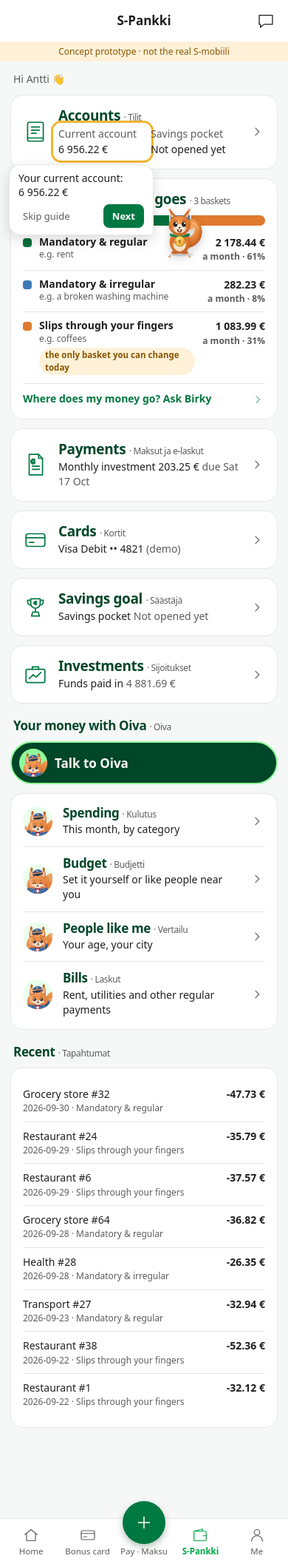
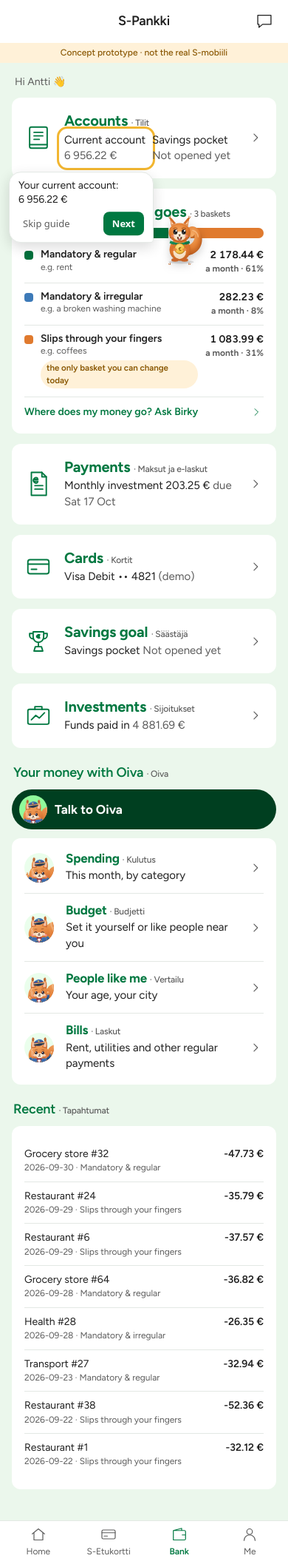
Before and after one commit to bristiana/spankki-wa, a FastAPI app: page /s-mobiili/ in a window 390 px wide. Shown: the whole page at 74% size. Run offline with FastAPI, Linux system fonts and the light colour scheme.

Commit message:
style(s-mobiili): the S-mobiili app's look on a real phone
Figtree (SIL OFL) as the closest free match to S Group's own S Bonus UX, self-hosted with its licence; mint page,
borderless white cards, green titles and section heads, four tabs as in the app (Home, S-Etukortti, Bank, Me),
green primary buttons and a green Säästäjä-style amount on the payment flow. Phone behaviour: no text resizing,
no horizontal scroll, 16 px inputs (no zoom), contained smooth scrolling, safe-area offsets for the Talk to Oiva
button, toast and call panel, a tighter layout under 380 px.

Co-Authored-By: Claude Opus 5.5 <noreply@anthropic.com>

```diff
--- a/app/static/oiva/screens.css
+++ b/app/static/oiva/screens.css
@@ -3,7 +3,7 @@
 @media (prefers-color-scheme:dark){:root{--c0:#3cc47a;--c1:#f2b14a;--c2:#4cc4d4;--c3:#fb8a5c;--c4:#b9a2f0;--c5:#a7b3ad;--over:#f5a524}}
 
 /* charts (kchart.js); the main site has these in base.html */
-.kc{display:block;width:100%;height:auto;overflow:visible;font-family:system-ui,-apple-system,"Segoe UI",Roboto,sans-serif}
+.kc{display:block;width:100%;height:auto;overflow:visible;font-family:var(--font)}
 .kc text{font-size:11px;fill:var(--muted)}
 .kc .kc-label{font-size:12.5px;fill:var(--ink)}
 .kc .kc-val{font-size:11.5px;fill:var(--ink)}
@@ -59,8 +59,8 @@ a.more{display:inline-flex;align-items:center;min-height:44px;color:var(--brand)
 .bd-own div{display:flex;gap:8px;margin-top:4px}.bd-own input{flex:1;min-height:48px;border:1px solid var(--line);border-radius:12px;padding:0 12px;font:inherit;background:var(--card);color:var(--ink)}
 .bd-own .btn{width:auto;padding:0 20px;min-height:48px}
 .bd-err{color:var(--over);font-size:13px;margin:6px 0 0}
-.bd-toast{position:absolute;left:12px;right:12px;bottom:96px;z-index:41;display:flex;align-items:center;justify-content:space-between;gap:10px;background:var(--ink);color:var(--card);border-radius:12px;padding:6px 8px 6px 14px;font-size:14px}
-.bd-toast button{min-height:44px;min-width:64px;border:0;border-radius:10px;background:transparent;color:var(--card);font:700 15px system-ui;text-decoration:underline;cursor:pointer}
+.bd-toast{position:absolute;left:12px;right:12px;bottom:calc(82px + env(safe-area-inset-bottom));z-index:41;display:flex;align-items:center;justify-content:space-between;gap:10px;background:var(--ink);color:var(--card);border-radius:12px;padding:6px 8px 6px 14px;font-size:14px}
+.bd-toast button{min-height:44px;min-width:64px;border:0;border-radius:10px;background:transparent;color:var(--card);font:700 15px var(--font);text-decoration:underline;cursor:pointer}
 
 /* People like me */
 .cp-who{margin:0 0 2px;font-size:16px}.cp-head .muted{margin:0 0 6px}
@@ -90,7 +90,7 @@ a.more{display:inline-flex;align-items:center;min-height:44px;color:var(--brand)
 .bl-method{margin:4px 4px 0}.bl-method summary{min-height:44px;display:flex;align-items:center;cursor:pointer;color:var(--brand);font-weight:600;font-size:14px;text-decoration:underline}
 
 /* Talk to Oiva: the call sits over the lower part of the phone, so the screen Oiva shows stays visible above */
-.call{position:absolute;left:0;right:0;bottom:0;z-index:45;padding:0 10px 10px}
+.call{position:absolute;left:0;right:0;bottom:0;z-index:45;padding:0 10px calc(10px + env(safe-area-inset-bottom))}
 .call-panel{background:#004628;color:#fff;border-radius:24px;padding:12px 16px 14px;box-shadow:0 -6px 30px rgba(0,0,0,.25)}
 .call-demo{margin:0 0 6px;font-size:12.5px;font-weight:600;color:#004628;background:#91fa9b;border-radius:99px;padding:3px 12px;display:inline-block}
 .call-top{display:flex;align-items:baseline;gap:10px;font-size:14px}.call-top b{font-size:17px}
@@ -103,11 +103,11 @@ a.more{display:inline-flex;align-items:center;min-height:44px;color:var(--brand)
 .call-summary{margin:6px 0;background:rgba(255,255,255,.1);border-radius:14px;padding:8px 12px;font-size:13.5px}
 .call-summary p{margin:3px 0}.call-summary .warn{color:#ffd88a}
 .call-btns{display:flex;gap:10px;margin-top:8px}
-.call-btns button{flex:1;min-height:48px;border-radius:99px;font:700 16px system-ui,-apple-system,sans-serif;cursor:pointer}
+.call-btns button{flex:1;min-height:48px;border-radius:99px;font:700 16px var(--font);cursor:pointer}
 #call-mute{background:transparent;color:#fff;border:2px solid #d2fcd5}#call-mute[aria-pressed="true"]{background:#d2fcd5;color:#004628}
 #call-end{background:#91fa9b;color:#004628;border:2px solid #91fa9b}
 .call-btns button:focus-visible{outline:3px solid #fff;outline-offset:2px}
-.talk-fab{position:absolute;right:14px;bottom:92px;z-index:30;display:flex;align-items:center;gap:6px;min-height:52px;padding:6px 16px 6px 8px;border-radius:99px;border:2px solid #91fa9b;background:#004628;color:#fff;font:700 15px system-ui,-apple-system,sans-serif;box-shadow:0 4px 16px rgba(0,0,0,.2);cursor:pointer}
+.talk-fab{position:absolute;right:14px;bottom:calc(78px + env(safe-area-inset-bottom));z-index:30;display:flex;align-items:center;gap:6px;min-height:52px;padding:6px 16px 6px 8px;border-radius:99px;border:2px solid #91fa9b;background:#004628;color:#fff;font:700 15px var(--font);box-shadow:0 4px 16px rgba(0,0,0,.2);cursor:pointer}
 .talk-fab img{border-radius:50%;background:#91fa9b}
 .talk-fab:focus-visible{outline:3px solid #91fa9b;outline-offset:2px}
 #oiva-screen{padding-bottom:72px}
--- a/app/templates/smobiili.html
+++ b/app/templates/smobiili.html
@@ -23,7 +23,9 @@
 <head>
 <meta charset="utf-8">
 <meta name="viewport" content="width=device-width, initial-scale=1, viewport-fit=cover">
-<meta name="theme-color" content="#ffffff">
+<meta name="theme-color" content="#ffffff" media="(prefers-color-scheme: light)">
+<meta name="theme-color" content="#151d19" media="(prefers-color-scheme: dark)">
+<link rel="preload" href="/static/fonts/figtree-latin-wght-normal.woff2" as="font" type="font/woff2" crossorigin>
 <meta name="robots" content="noindex">
 <link rel="icon" href="/static/birky.svg" type="image/svg+xml">
 <title>{% if screen == "home" %}S-mobiili concept{% else %}{{ f.title }} · S-mobiili concept{% endif %}</title>
@@ -31,16 +33,28 @@
 <link rel="stylesheet" href="/static/birky/guide.css">
 {% if screen != "flow" %}<link rel="stylesheet" href="/static/oiva/screens.css">{% endif %}
 <style>
-  /* S-Pankki's visual language (its public site's tokens): dark green #004628 for headings, strong green #007841,
-     neon mint #91fa9b as the highlighter fill with dark-green text, pale green tints, flat cards, pill buttons. */
-  :root{--page:#f5f8f7;--bar:#fff;--card:#fff;--ink:#1f1f1f;--muted:#5c5c5c;--line:#e6e6e6;--brand:#007841;--brand-ink:#fff;
-        --head:#004628;--mint:#91fa9b;--mint-ink:#004628;--accent:#00aa46;--soft:#eafeec;--warn:#885600;--warn-bg:#fff1d8;--frame:#101412;
+  /* The S-mobiili app's look, from its App Store screenshots: a white top bar with a centred title, a mint page,
+     borderless white cards with green line icons and green titles, grey detail lines, a four-tab bar with the active
+     tab in green. Type: the app uses S Group's own S Bonus UX (not free), so this uses Figtree (SIL OFL), the closest
+     free geometric grotesque, served from /static/fonts. */
+  @font-face{font-family:"Figtree";font-style:normal;font-weight:300 900;font-display:swap;
+    src:url(/static/fonts/figtree-latin-wght-normal.woff2) format("woff2");
+    unicode-range:U+0000-00FF,U+0131,U+0152-0153,U+02BB-02BC,U+02C6,U+02DA,U+02DC,U+0304,U+0308,U+0329,U+2000-206F,U+20AC,U+2122,U+2191,U+2193,U+2212,U+2215,U+FEFF,U+FFFD}
+  @font-face{font-family:"Figtree";font-style:normal;font-weight:300 900;font-display:swap;
+    src:url(/static/fonts/figtree-latin-ext-wght-normal.woff2) format("woff2");
+    unicode-range:U+0100-02BA,U+02BD-02C5,U+02C7-02CC,U+02CE-02D7,U+02DD-02FF,U+0304,U+0308,U+0329,U+1D00-1DBF,U+1E00-1E9F,U+1EF2-1EFF,U+2020,U+20A0-20AB,U+20AD-20C0,U+2113,U+2C60-2C7F,U+A720-A7FF}
+  :root{--font:"Figtree",system-ui,-apple-system,"Segoe UI",Roboto,sans-serif;--card-edge:transparent;--page:#ebf7ec;--bar:#fff;--card:#fff;--ink:#1f1f1f;--muted:#5c5c5c;--line:#e3e8e4;--brand:#007841;--brand-ink:#fff;
+        --head:#007841;--mint:#91fa9b;--mint-ink:#004628;--accent:#00aa46;--soft:#eafeec;--warn:#885600;--warn-bg:#fff1d8;--frame:#101412;
         --g-card:var(--card);--g-ink:var(--ink);--g-line:var(--line);--g-brand:var(--brand);--g-brand-ink:var(--brand-ink);--g-muted:var(--muted)}
-  @media (prefers-color-scheme:dark){:root{--page:#0e1512;--bar:#151d19;--card:#18221d;--ink:#e8efeb;--muted:#9eaba4;--line:#26332c;
-        --brand:#5fe08a;--brand-ink:#04140b;--head:#91fa9b;--mint:#91fa9b;--mint-ink:#004628;--accent:#5fe08a;--soft:#1b2a22;
+  @media (prefers-color-scheme:dark){:root{--card-edge:#26332c;--page:#0e1512;--bar:#151d19;--card:#18221d;--ink:#e8efeb;--muted:#9eaba4;--line:#26332c;
+        --brand:#5fe08a;--brand-ink:#04140b;--head:#6ee597;--mint:#91fa9b;--mint-ink:#004628;--accent:#5fe08a;--soft:#1b2a22;
         --warn:#f3c66b;--warn-bg:#2b2416;--frame:#2b3631}}
   *{box-sizing:border-box}
-  html,body{margin:0;background:var(--page);color:var(--ink);font:16px/1.45 system-ui,-apple-system,"Segoe UI",Roboto,sans-serif}
+  html{-webkit-text-size-adjust:100%;text-size-adjust:100%}
+  html,body{margin:0;background:var(--page);color:var(--ink);font:16px/1.45 var(--font);overflow-x:hidden;-webkit-font-smoothing:antialiased}
+  body{-webkit-tap-highlight-color:transparent;touch-action:manipulation}
+  img,svg{max-width:100%}
+  input,select,textarea,button{font-family:var(--font)}input,select,textarea{font-size:16px}
   body{min-height:100dvh;display:flex;flex-direction:column;align-items:center;justify-content:center;gap:12px;padding:16px}
   :focus-visible{outline:3px solid var(--brand);outline-offset:2px;border-radius:8px}
   .outside{margin:0;font-size:13px;color:var(--muted);text-align:center;max-width:390px}
@@ -49,25 +63,25 @@
   .status{display:flex;justify-content:space-between;align-items:center;padding:12px 26px 0;font-size:14px;font-weight:600;background:var(--bar)}
   .status i{width:96px;height:26px;border-radius:99px;background:var(--frame)}
   .i{width:28px;height:28px;flex:none}
-  .top{display:grid;grid-template-columns:44px 1fr 44px;align-items:center;padding:6px 8px;background:var(--bar)}
-  .top h1{grid-column:2;margin:0;text-align:center;font-size:17px;font-weight:600;white-space:nowrap;overflow:hidden;text-overflow:ellipsis}
+  .top{display:grid;grid-template-columns:44px 1fr 44px;align-items:center;padding:8px 10px;min-height:56px;background:var(--bar)}
+  .top h1{grid-column:2;margin:0;text-align:center;font-size:18px;font-weight:600;letter-spacing:-.01em;white-space:nowrap;overflow:hidden;text-overflow:ellipsis}
   .top a{display:grid;place-items:center;width:44px;height:44px;border-radius:50%;color:var(--ink)}
   .top .chat{grid-column:3}.top .i{width:26px;height:26px}
   .concept{margin:0;padding:5px 12px;background:var(--warn-bg);color:var(--warn);font-size:12px;text-align:center;font-weight:500}
-  .screen{flex:1;overflow-y:auto;padding:14px 14px 28px;scrollbar-width:none;position:relative}
+  .screen{flex:1;overflow-y:auto;overflow-x:hidden;padding:16px 16px 28px;scrollbar-width:none;position:relative;overscroll-behavior:contain;-webkit-overflow-scrolling:touch}
   .screen::-webkit-scrollbar{display:none}
   .hi{margin:0 4px 10px;color:var(--muted);font-size:14px}
-  .card{background:var(--card);border-radius:16px;padding:16px;margin-bottom:12px;border:1px solid var(--line)}
-  .tile{display:flex;align-items:center;gap:14px;color:inherit;text-decoration:none}
-  .tile>.i{color:var(--brand);width:34px;height:34px}
+  .card{background:var(--card);border-radius:12px;padding:18px 16px;margin-bottom:14px;border:1px solid var(--card-edge)}
+  .tile{display:flex;align-items:center;gap:16px;color:inherit;text-decoration:none}
+  .tile>.i{color:var(--brand);width:38px;height:38px}
   .tile>div{flex:1;min-width:0}
   .tile .chev{color:var(--muted);width:22px;height:22px}
-  .t{display:block;color:var(--head);font-weight:700;font-size:19px;line-height:1.2;letter-spacing:-.02em}
+  .t{display:block;color:var(--head);font-weight:700;font-size:20px;line-height:1.2;letter-spacing:-.01em}
   .t small,.fi{font-weight:500;font-size:12px;color:var(--muted)}
-  .sub{display:block;font-size:14px;color:var(--ink);margin-top:2px}.sub span{color:var(--muted)}
+  .sub{display:block;font-size:15px;color:var(--ink);margin-top:3px}.sub span{color:var(--muted)}
   .cols{display:grid;grid-template-columns:1fr 1fr;gap:6px;margin-top:4px}
-  .cols>div{font-size:14px;border-radius:8px;padding:2px 4px;margin:-2px -4px}.cols b{display:block;font-weight:500;color:var(--muted)}
-  h2{font-size:17px;margin:18px 4px 8px;color:var(--head);letter-spacing:-.02em}
+  .cols>div{font-size:15px;border-radius:8px;padding:2px 4px;margin:-2px -4px}.cols b{display:block;font-weight:400;color:var(--ink)}.cols>div{color:var(--muted)}
+  h2{font-size:18px;font-weight:600;margin:20px 2px 10px;color:var(--head);letter-spacing:-.01em}
   /* The three baskets: S-Pankki's way of seeing where money goes */
   .bk{display:block;color:inherit;text-decoration:none;--k1:#00703c;--k2:#3d7ab8;--k3:#e07a2e}
   @media (prefers-color-scheme:dark){.bk{--k1:#3cc47a;--k2:#6fa8e0;--k3:#f0964f}}
@@ -85,24 +99,21 @@
   .tx .row{display:flex;justify-content:space-between;gap:12px;padding:9px 0;border-top:1px solid var(--line);font-size:14px}
   .tx .row:first-child{border-top:0}.tx small{display:block;color:var(--muted);font-size:12px}
   .tx b{white-space:nowrap;font-weight:600}.tx .pos{color:var(--brand)}
-  .tabs{display:grid;grid-template-columns:repeat(5,1fr);align-items:end;background:var(--bar);border-top:1px solid var(--line);
+  .tabs{display:grid;grid-template-columns:repeat(4,1fr);align-items:end;background:var(--bar);border-top:1px solid var(--line);
         padding:6px 4px calc(8px + env(safe-area-inset-bottom));position:relative;z-index:2}
-  .tabs a{display:flex;flex-direction:column;align-items:center;gap:2px;font-size:11.5px;color:var(--muted);text-decoration:none;min-height:44px;justify-content:flex-end}
+  .tabs a{display:flex;flex-direction:column;align-items:center;gap:3px;font-size:12px;color:var(--muted);text-decoration:none;min-height:44px;justify-content:flex-end}
   .tabs .i{width:24px;height:24px}
-  .tabs a[aria-current]{color:var(--accent);font-weight:600}
-  .tabs .pay .plus{display:grid;place-items:center;width:58px;height:58px;border-radius:50%;background:var(--brand);color:var(--brand-ink);
-        margin-top:-30px;box-shadow:0 4px 10px rgba(0,60,30,.3)}
-  .tabs .pay .i{width:30px;height:30px}
+  .tabs a[aria-current]{color:var(--brand);font-weight:600}
   .kicker{margin:0 4px;color:var(--muted);font-size:14px}
-  .heading{margin:0 4px 2px;color:var(--head);font-size:22px;font-weight:700;letter-spacing:-.02em}
-  .amount{font-size:36px;font-weight:700;letter-spacing:-.02em;color:var(--head);margin:2px 4px 10px;display:inline-block}
+  .heading{margin:0 4px 2px;color:var(--ink);font-size:22px;font-weight:700;letter-spacing:-.02em}
+  .amount{font-size:40px;font-weight:700;letter-spacing:-.02em;color:var(--brand);font-variant-numeric:tabular-nums;margin:2px 4px 10px;display:inline-block}
   .rows .r{display:flex;justify-content:space-between;gap:16px;padding:10px 0;border-top:1px solid var(--line);font-size:15px}
   .rows .r:first-child{border-top:0;padding-top:0}
   .rows .r span:first-child{color:var(--muted);flex:none}.rows .r span:last-child{text-align:right;overflow-wrap:anywhere}
   .note{background:var(--warn-bg);color:var(--warn);border-radius:10px;padding:10px 12px;font-size:13px;margin:10px 0 0}
   .btn{display:flex;align-items:center;justify-content:center;gap:10px;width:100%;border:0;border-radius:99px;padding:14px;min-height:52px;
-       font:700 17px system-ui,sans-serif;background:var(--mint);color:var(--mint-ink);cursor:pointer;text-decoration:none;transition:transform .12s}
-  .btn.ghost{background:var(--card);color:var(--head);border:2px solid #808080;margin-top:10px}
+       font:700 17px var(--font);background:var(--brand);color:var(--brand-ink);cursor:pointer;text-decoration:none;transition:transform .12s}
+  .btn.ghost{background:var(--card);color:var(--brand);border:2px solid var(--brand);margin-top:10px}
   .btn.pressed{transform:scale(.96)}
   .btn svg{width:24px;height:24px}
   .alt{display:flex;justify-content:space-between;margin-top:10px;font-size:14px}
@@ -116,7 +127,7 @@
       box-shadow:0 1px 2px rgba(0,40,20,.08)}
   .failed .ok{background:var(--warn-bg);color:var(--warn)}
   .btn.talk{margin:0 0 12px;justify-content:flex-start;padding:8px 18px 8px 10px}
-  .btn.talk{background:#004628;color:#fff;border:2px solid var(--mint)}
+  .btn.talk{background:#003f20;color:#fff;border:0}
   .btn.talk img{width:38px;height:38px;border-radius:50%;background:var(--mint)}
   .oiva-tiles{padding:4px 16px}
   .oiva-tiles .tile{padding:12px 0;border-top:1px solid var(--line);min-height:56px}.oiva-tiles .tile:first-child{border-top:0}
@@ -138,10 +149,13 @@
   @keyframes fid-tick{to{stroke-dashoffset:0}}
   .fid b{display:block;margin-top:10px}.fid small{display:block;color:var(--muted);font-size:12px;margin-top:4px}
   .coin{position:absolute;left:50%;top:84px;width:34px;height:34px;margin-left:-17px;border-radius:50%;background:radial-gradient(circle at 40% 35%,#ffe38a,#f2b630 70%,#c98a12);
-       color:#7a4d00;font:800 17px/34px system-ui;text-align:center;pointer-events:none;animation:coin 1.1s ease-out forwards}
+       color:#7a4d00;font:800 17px/34px var(--font);text-align:center;pointer-events:none;animation:coin 1.1s ease-out forwards}
   @keyframes coin{0%{transform:translateY(0) rotateY(0)}50%{transform:translateY(-70px) rotateY(540deg)}100%{transform:translateY(0) rotateY(1080deg);opacity:0}}
   @media (prefers-reduced-motion:reduce){*,*::before,*::after{animation-duration:.01ms!important;animation-iteration-count:1!important;transition-duration:.01ms!important}
     .fid.passed .tick{stroke-dashoffset:0}}
+  /* small phones (360 px): a touch tighter so two-column rows don't break mid-word */
+  @media (max-width:379px){.screen{padding:14px 12px 24px}.card{padding:16px 14px}.tile{gap:12px}.tile>.i{width:30px;height:30px}
+    .cols{gap:8px}.cols>div{font-size:14px}.t{font-size:19px}}
   /* a phone (or the web chat's sheet): no frame, the mock fills the screen */
   @media (max-width:520px){
     body{padding:0;gap:0;justify-content:flex-start}
@@ -246,9 +260,8 @@
   {% if screen != "flow" %}
   <nav class="tabs" aria-label="Concept tabs (not working)">
     <a href="{{ home_url }}">{{ icon("home") }}Home</a>
-    <a href="{{ home_url }}">{{ icon("card") }}Bonus card</a>
-    <a href="{{ home_url }}" class="pay"><span class="plus">{{ icon("plus") }}</span>Pay · Maksu</a>
-    <a href="{{ home_url }}" aria-current="page">{{ icon("wallet") }}S-Pankki</a>
+    <a href="{{ home_url }}">{{ icon("card") }}S-Etukortti</a>
+    <a href="{{ home_url }}" aria-current="page">{{ icon("wallet") }}Bank</a>
     <a href="{{ home_url }}">{{ icon("me") }}Me</a>
   </nav>
   <div class="call" id="oiva-call" hidden role="dialog" aria-modal="false" aria-labelledby="call-title">
```
Also changed, not shown: app/static/fonts/Figtree-OFL.txt (added, +93 -0 lines), app/static/fonts/figtree-latin-ext-wght-normal.woff2 (added), app/static/fonts/figtree-latin-wght-normal.woff2 (added).
